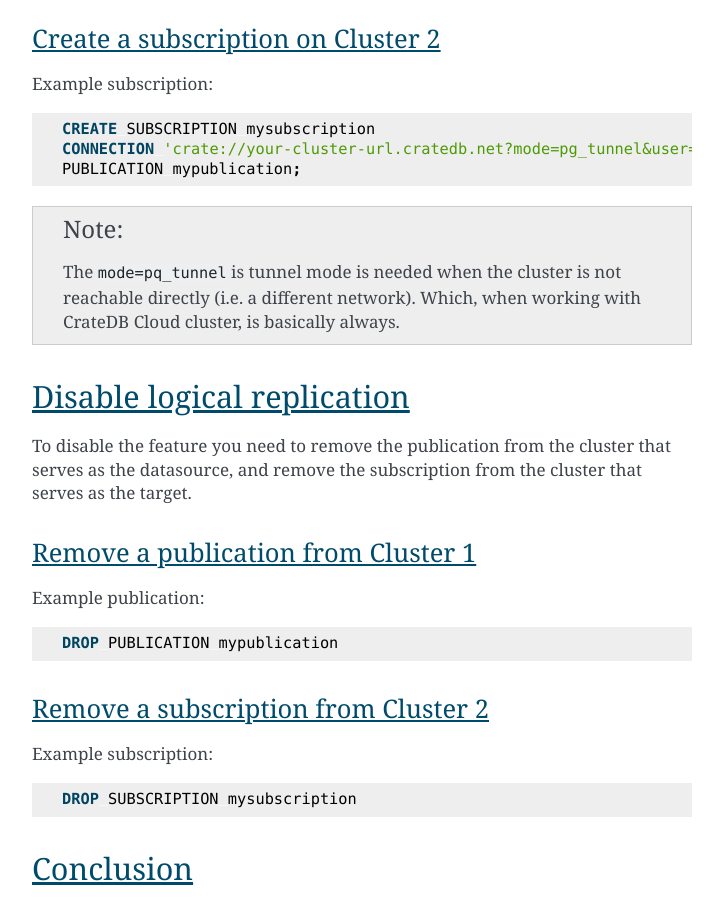
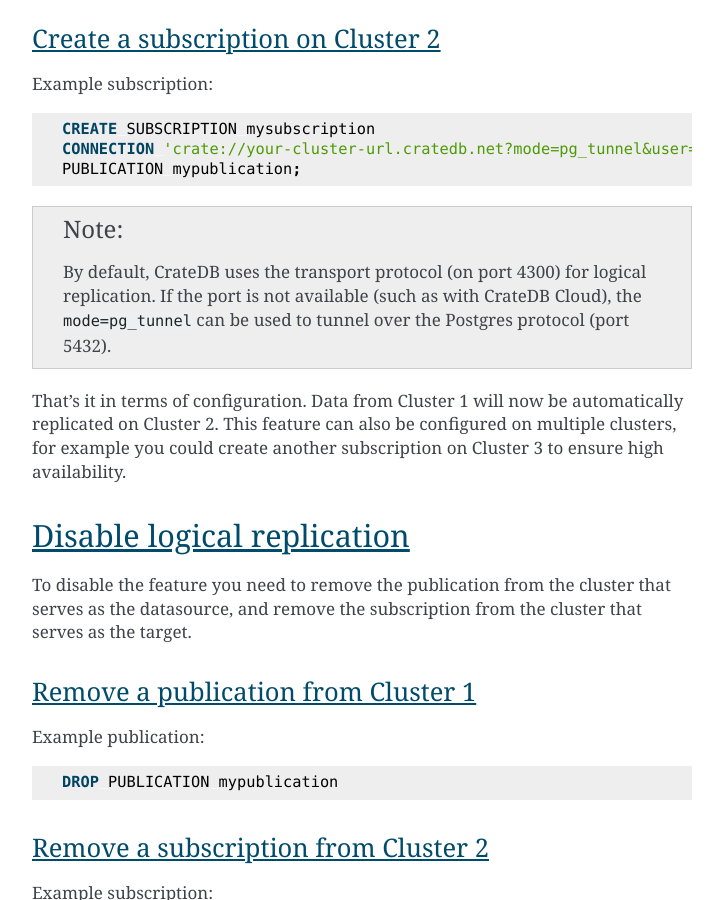
Before and after one commit to crate/cloud-howtos, a Sphinx documentation site: the page built from docs/logical-replication.rst, in a window 1280 px wide and 900 px high, scrolled down 935 px. Shown: the whole window, without its empty margins (388-1111 px from the left). Built offline with Sphinx 7.4.7, drawn with Linux system fonts in a browser that asks for light colours.

Commit message:
Note wording, high availability

```diff
--- a/docs/logical-replication.rst
+++ b/docs/logical-replication.rst
@@ -47,9 +47,14 @@
 
 .. NOTE::
 
-   The ``mode=pq_tunnel`` is tunnel mode is needed when the cluster is not
-   reachable directly (i.e. a different network). Which, when working with
-   CrateDB Cloud cluster, is basically always.
+   By default, CrateDB uses the transport protocol (on port 4300) for logical
+   replication. If the port is not available (such as with CrateDB Cloud), the
+   ``mode=pg_tunnel`` can be used to tunnel over the Postgres protocol (port 5432).
+
+That's it in terms of configuration. Data from Cluster 1 will now be
+automatically replicated on Cluster 2. This feature can also be configured on
+multiple clusters, for example you could create another subscription on Cluster
+3 to ensure high availability.
 
 Disable logical replication
 ---------------------------
```
